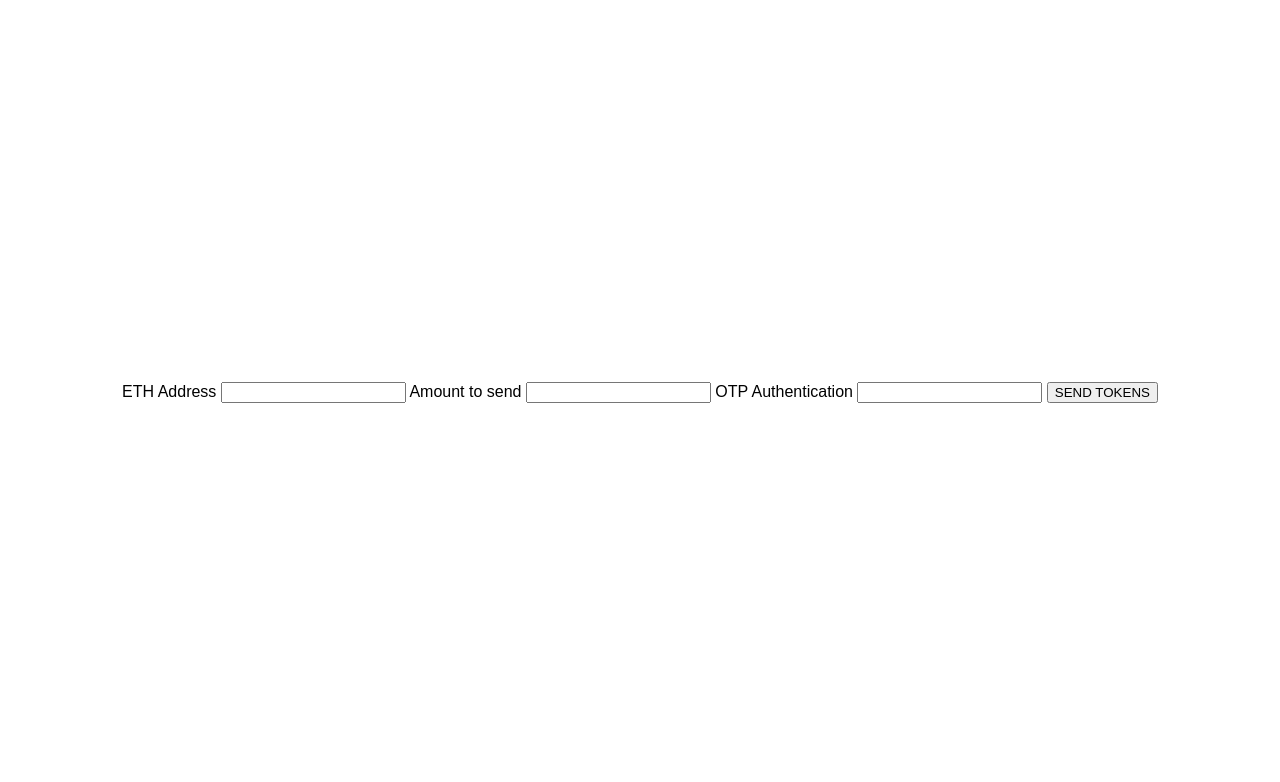
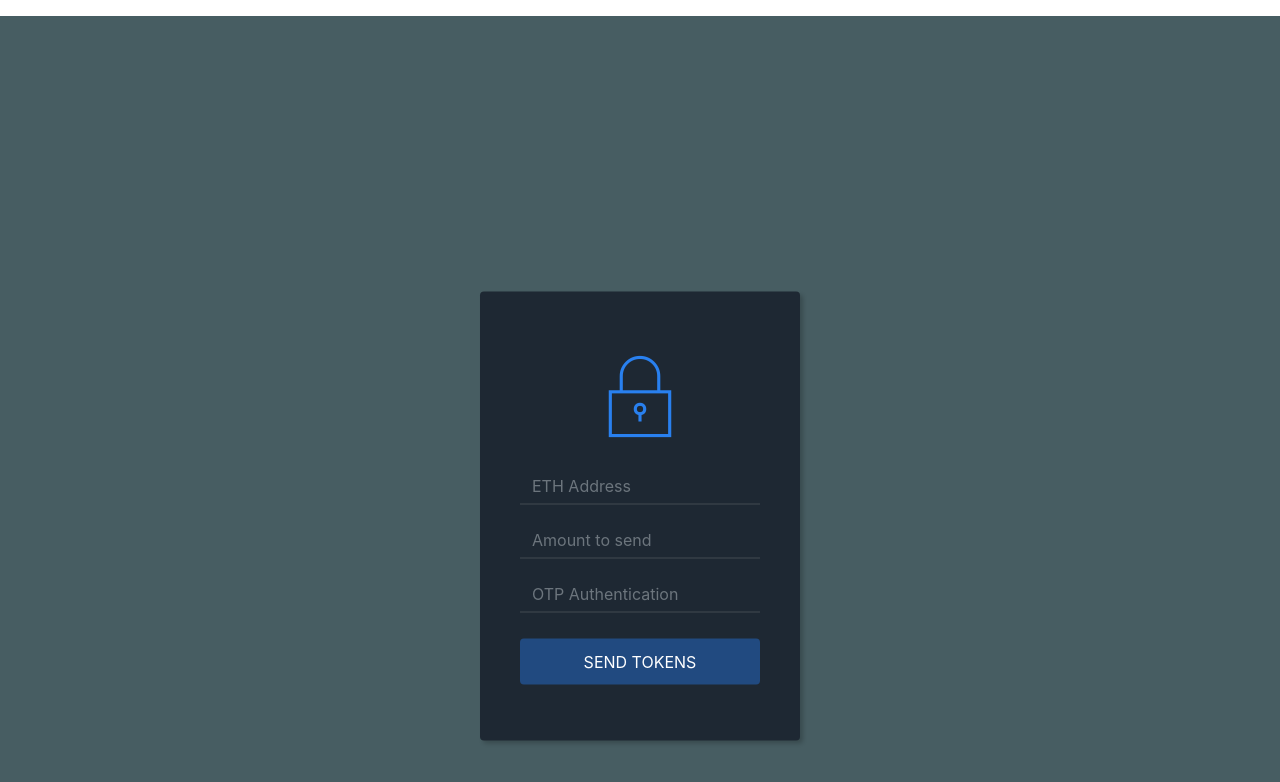
Before and after one commit to ndp1998/switcheo, a plain HTML site: page src/problem2/index.html in a window 1280 px wide. Drawn offline with nearby package versions, Linux system fonts and the light colour scheme.

Commit message:
Add files via upload

```diff
--- a/src/problem2/index.html
+++ b/src/problem2/index.html
@@ -1,29 +1,26 @@
 <html>
-
   <head>
-  <meta name="viewport" content="width=device-width, initial-scale=1">
+    <meta name="viewport" content="width=device-width, initial-scale=1.0">
     <title>Fancy Form</title>
-
-  <!-- You may add more stuff here -->
-  <link href="style.css" rel="stylesheet" />
+    <link rel="stylesheet" href="https://cdnjs.cloudflare.com/ajax/libs/twitter-bootstrap/4.1.3/css/bootstrap.min.css">
+    <link rel="stylesheet" href="https://cdnjs.cloudflare.com/ajax/libs/ionicons/2.0.1/css/ionicons.min.css">
+    <link rel="stylesheet" href="./style.css">
   </head>
 
   <body>
-
-  <!-- You may reorganise the whole HTML, as long as your form achieves the same effect. -->
+    <div class="login-dark">
         <form onsubmit="return !1">
-    <label for="input-address">ETH Address</label>
-    <input id="input-address" />
-
-    <label for="input-amount">Amount to send</label>
-    <input id="input-amount" />
-
-    <label for="input-otp">OTP Authentication</label>
-    <input type="number" id="input-otp" />
-
-    <button>SEND TOKENS</button>
+            <h2 class="sr-only">Login Form</h2>
+            <div class="illustration"><i class="icon ion-ios-locked-outline"></i></div>
+            <div class="form-group"><input class="form-control" type="text" name="address" placeholder="ETH Address" id="address" ></div>
+            <div class="form-group"><input class="form-control" type="number" name="amount" placeholder="Amount to send" step=".000001" id="amount"></div>
+            <div class="form-group"><input class="form-control" type="text" name="otp" placeholder="OTP Authentication" id="otp" ></div>
+            <div class="form-group"><button class="btn btn-primary btn-block" type="submit" onclick="authenticate()">SEND TOKENS</button></div>
         </form>
+        <p id="result"></p>
+    </div>
+    <script src="https://cdnjs.cloudflare.com/ajax/libs/jquery/3.2.1/jquery.min.js"></script>
+    <script src="https://cdnjs.cloudflare.com/ajax/libs/twitter-bootstrap/4.1.3/js/bootstrap.bundle.min.js"></script>
     <script src="script.js"></script>
   </body>
-
 </html>
--- a/src/problem2/script.js
+++ b/src/problem2/script.js
@@ -0,0 +1,5 @@
+function authenticate() {
+    amount = document.getElementById("amount").value
+    address = document.getElementById("address").value
+    alert("You have submitted a total of " + amount + " from this address: " + address)
+}
--- a/src/problem2/style.css
+++ b/src/problem2/style.css
@@ -1,8 +1,71 @@
-body {
-    display: flex;
-    flex-direction: row;
-    align-items: center;
-    justify-content: center;
-    min-width: 360px;
-    font-family: Arial, Helvetica, sans-serif;
-}
+.login-dark {
+    height:1000px;
+    background:#475d62;
+    background-size:cover;
+    position:relative;
+  }
+
+  .login-dark form {
+    max-width:320px;
+    width:90%;
+    background-color:#1e2833;
+    padding:40px;
+    border-radius:4px;
+    transform:translate(-50%, -50%);
+    position:absolute;
+    top:50%;
+    left:50%;
+    color:#fff;
+    box-shadow:3px 3px 4px rgba(0,0,0,0.2);
+  }
+
+  .login-dark .illustration {
+    text-align:center;
+    padding:15px 0 20px;
+    font-size:100px;
+    color:#2980ef;
+  }
+
+  .login-dark form .form-control {
+    background:none;
+    border:none;
+    border-bottom:1px solid #434a52;
+    border-radius:0;
+    box-shadow:none;
+    outline:none;
+    color:inherit;
+  }
+
+  .login-dark form .btn-primary {
+    background:#214a80;
+    border:none;
+    border-radius:4px;
+    padding:11px;
+    box-shadow:none;
+    margin-top:26px;
+    text-shadow:none;
+    outline:none;
+  }
+
+  .login-dark form .btn-primary:hover, .login-dark form .btn-primary:active {
+    background:#214a80;
+    outline:none;
+  }
+
+  .login-dark form .forgot {
+    display:block;
+    text-align:center;
+    font-size:12px;
+    color:#6f7a85;
+    opacity:0.9;
+    text-decoration:none;
+  }
+
+  .login-dark form .forgot:hover, .login-dark form .forgot:active {
+    opacity:1;
+    text-decoration:none;
+  }
+
+  .login-dark form .btn-primary:active {
+    transform:translateY(1px);
+  }
--- a/src/problem3/datasource.js
+++ b/src/problem3/datasource.js
@@ -1,4 +1,3 @@
-// Not sure if this is what you are asking for, but I assume 2 classes need to be created.
 class Price {
     constructor (pair, buy, sell, mid, quote) {
         this.pair = pair;
```
Lines whose indentation alone changed are shown as unchanged.
